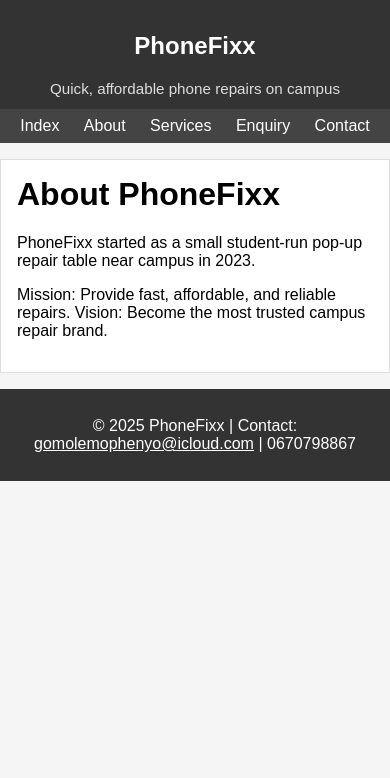
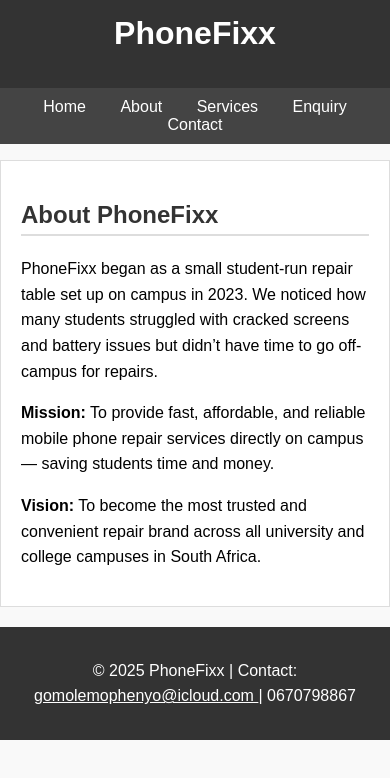
Before and after one commit to Gomolemobig15/phonefixx_site, a plain HTML site: page about.html in a window 390 px wide. Drawn offline with Linux system fonts and the light colour scheme.

Commit message:
Revamp about.html with new content and styles
Updated the structure and content of the about page, including improved styling and additional information about PhoneFixx.

```diff
--- a/about.html
+++ b/about.html
@@ -1,32 +1,91 @@
 <!DOCTYPE html>
-<html>
+<html lang="en">
 <head>
-    <meta charset="utf-8">
+    <meta charset="UTF-8">
+    <meta name="viewport" content="width=device-width, initial-scale=1.0">
     <title>PhoneFixx - About</title>
     <link rel="stylesheet" href="css/style.css">
-    <!-- Beginner-style site built for assignment -->
+
+    <style>
+        body {
+            font-family: Arial, sans-serif;
+            background-color: #f9f9f9;
+            margin: 0;
+            padding: 0;
+        }
+        header {
+            background-color: #333;
+            color: white;
+            text-align: center;
+            padding: 15px;
+        }
+        nav {
+            background-color: #444;
+            text-align: center;
+            padding: 10px;
+        }
+        nav a {
+            color: white;
+            text-decoration: none;
+            margin: 0 15px;
+        }
+        main {
+            padding: 20px;
+        }
+        h2 {
+            color: #333;
+            border-bottom: 2px solid #ddd;
+            padding-bottom: 5px;
+        }
+        footer {
+            background-color: #333;
+            color: white;
+            text-align: center;
+            padding: 15px;
+            margin-top: 20px;
+        }
+        p {
+            line-height: 1.6;
+        }
+    </style>
 </head>
+
 <body>
+
 <header>
-      <h2>PhoneFixx</h2>
-      <div class="tagline">Quick, affordable phone repairs on campus</div>
+    <h1>PhoneFixx</h1>
 </header>
+
 <nav>
-        <a href="index.html">Index</a>
+    <a href="business_proposal.html">Home</a>
     <a href="about.html">About</a>
     <a href="services.html">Services</a>
     <a href="enquiry.html">Enquiry</a>
     <a href="contact.html">Contact</a>
 </nav>
+
 <main>
-      <h1>About PhoneFixx</h1>
-<p>PhoneFixx started as a small student-run pop-up repair table near campus in 2023.</p>
-<p>Mission: Provide fast, affordable, and reliable repairs. Vision: Become the most trusted campus repair brand.</p>
+    <h2>About PhoneFixx</h2>
 
+    <p>PhoneFixx began as a small student-run repair table set up on campus in 2023.
+       We noticed how many students struggled with cracked screens and battery issues
+       but didn’t have time to go off-campus for repairs.</p>
+
+    <p><strong>Mission:</strong> To provide fast, affordable, and reliable mobile phone repair
+       services directly on campus — saving students time and money.</p>
+
+    <p><strong>Vision:</strong> To become the most trusted and convenient repair brand
+       across all university and college campuses in South Africa.</p>
 </main>
+
 <footer>
-      <p>&copy; 2025 PhoneFixx | Contact: <a href="mailto:gomolemophenyo@icloud.com" style="color:#fff;">gomolemophenyo@icloud.com</a> | 0670798867</p>
+    <p>&copy; 2025 PhoneFixx | Contact:
+        <a href="mailto:gomolemophenyo@icloud.com" style="color:white;">
+            gomolemophenyo@icloud.com
+        </a> | 0670798867
+    </p>
 </footer>
+
 <script src="js/script.js"></script>
 </body>
 </html>
```
Lines whose indentation alone changed are shown as unchanged.
